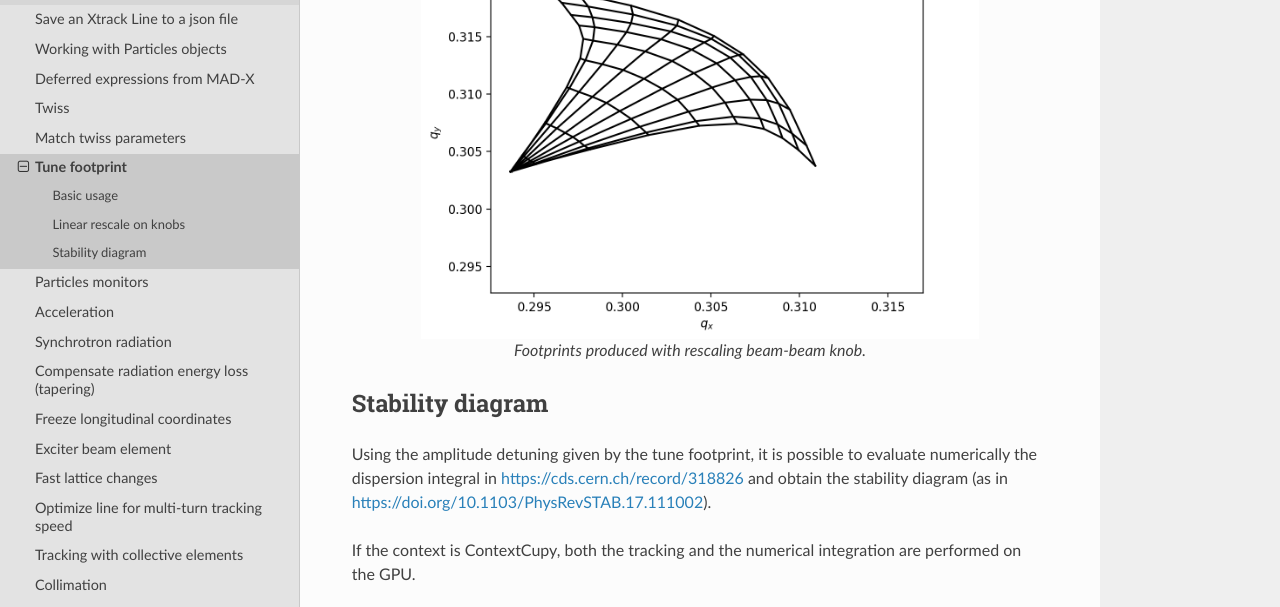
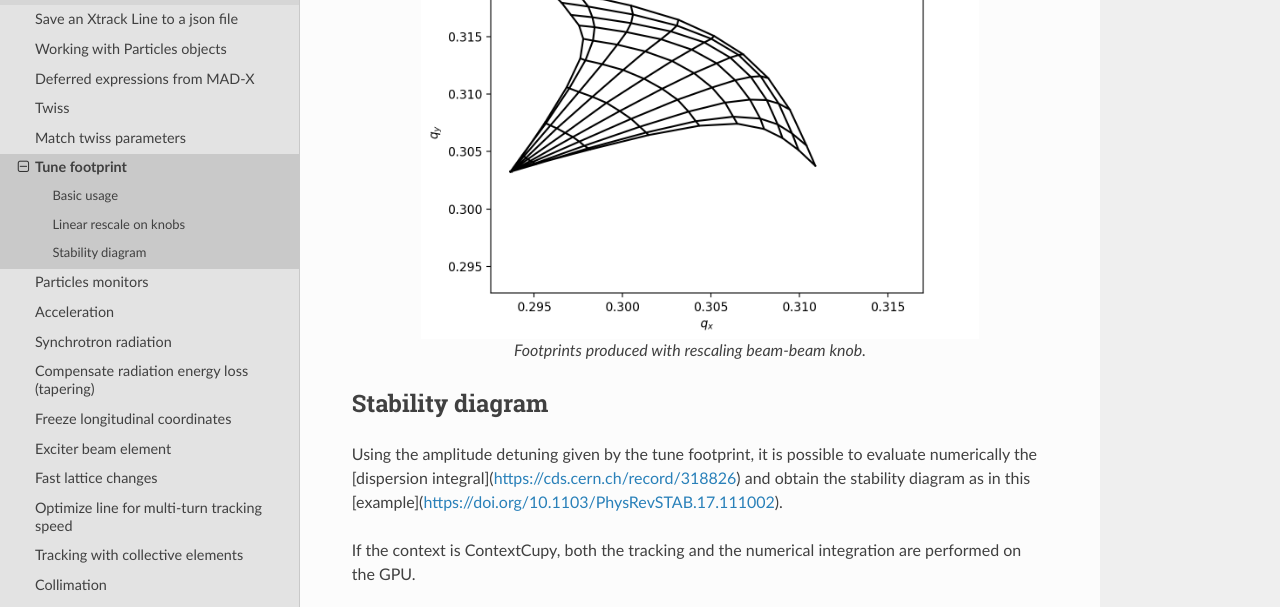
Before and after one commit to xsuite/xsuite, a Sphinx documentation site: the page built from docs/footprint.rst, in a window 1280 px wide and 900 px high, scrolled down 2490 px, cut to the strip 0-607 px from the top of the window. Built offline with Sphinx 7.4.7 and the Read the Docs theme 2.0.0, drawn with Linux system fonts in a browser that asks for light colours.

Commit message:
Update footprint.rst

```diff
--- a/docs/footprint.rst
+++ b/docs/footprint.rst
@@ -60,8 +60,8 @@
 =================
 
 Using the amplitude detuning given by the tune footprint, it is possible to
-evaluate numerically the dispersion integral in https://cds.cern.ch/record/318826 and
-obtain the stability diagram (as in https://doi.org/10.1103/PhysRevSTAB.17.111002).
+evaluate numerically the [dispersion integral](https://cds.cern.ch/record/318826) and
+obtain the stability diagram as in this [example](https://doi.org/10.1103/PhysRevSTAB.17.111002).
 
 If the context is ContextCupy, both the tracking and the numerical integration
 are performed on the GPU.
```
